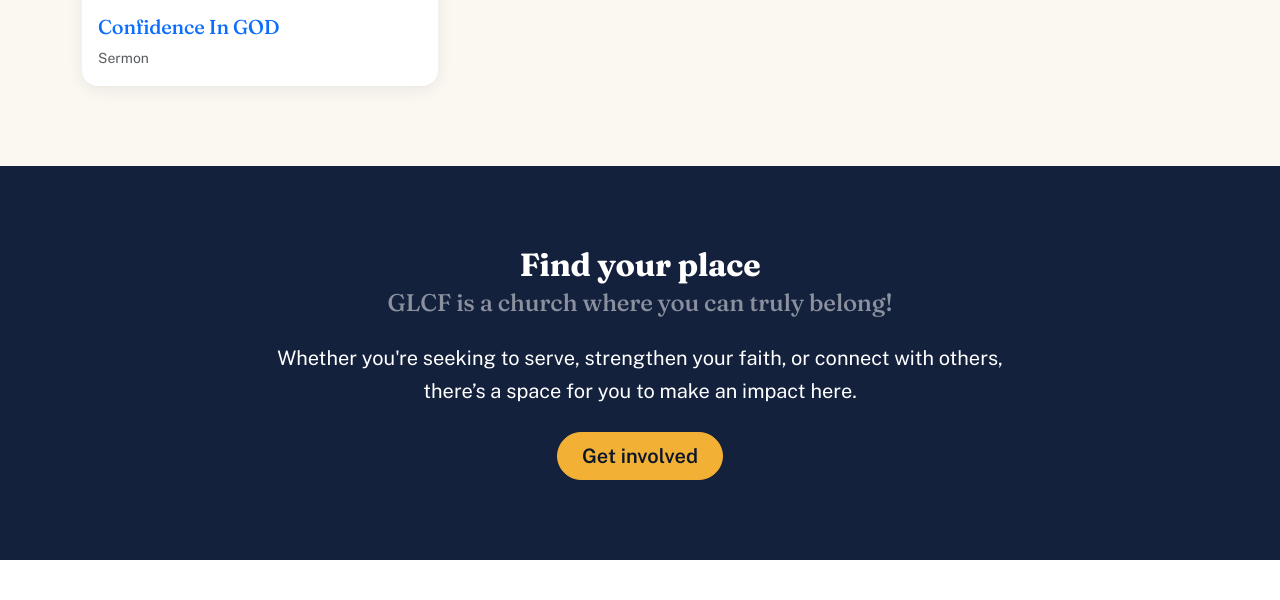
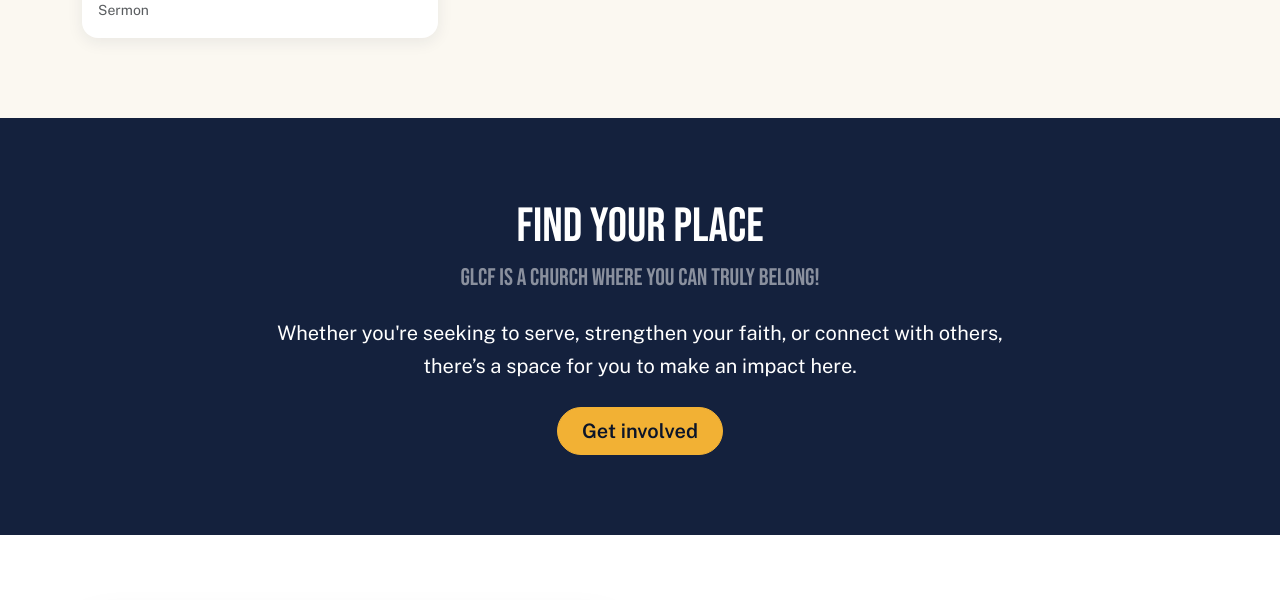
Before and after one commit to petrlewiz/glcf, a Python web app: template templates/index.html in a window 1280 px wide. Shown: the part 1898-2498 px from the top of the page. Run offline with Jinja, Linux system fonts and the light colour scheme; the template is opened without the code that fills it, so the values that code supplies are empty.

Commit message:
Update font

```diff
--- a/docs/static/style.css
+++ b/docs/static/style.css
@@ -15,12 +15,20 @@
   --bs-border-radius-lg: 1rem;
 }
 
-h1, h2, h3, h4, h5, .navbar-brand, .display-3 {
+/* h1, h2, h3, h4, h5, .navbar-brand, .display-3 {
   font-family: "Fraunces", Georgia, serif;
   font-weight: 700;
   color: inherit;
   letter-spacing: -0.01em;
+} */
+
+h1, h2, h3, h4, h5, .navbar-brand, .display-3 {
+  font-family: "Bebas Neue", sans-serif;
+  font-weight: 400;
+  color: inherit;
+  /* letter-spacing: -0.01em; */
 }
+
 h2, h3, h4 { color: var(--glc-navy); }
 .text-white h2, .text-white h3, .section-navy h2, .section-navy h3, .glc-footer h2, .glc-footer h3 { color: #fff; }
 .section-navy h3.text-gold, .text-gold { color: var(--glc-gold) !important; }
--- a/templates/base.html
+++ b/templates/base.html
@@ -12,6 +12,7 @@
   <link rel="preconnect" href="https://fonts.googleapis.com">
   <link rel="preconnect" href="https://fonts.gstatic.com" crossorigin>
   <link href="https://fonts.googleapis.com/css2?family=Fraunces:opsz,wght@9..144,500;9..144,700&family=Public+Sans:wght@400;500;600&display=swap" rel="stylesheet">
+  <link href="https://fonts.googleapis.com/css2?family=Bebas+Neue&display=swap" rel="stylesheet">
   <link href="https://cdn.jsdelivr.net/npm/bootstrap@5.3.8/dist/css/bootstrap.min.css" rel="stylesheet">
   <link href="https://cdn.jsdelivr.net/npm/bootstrap-icons@1.11.3/font/bootstrap-icons.min.css" rel="stylesheet">
   <link href="static/style.css" rel="stylesheet">
--- a/templates/index.html
+++ b/templates/index.html
@@ -32,7 +32,7 @@
   <div class="container">
     <div class="row justify-content-center">
       <div class="col-lg-8 text-center">
-        <h2 class="h1 mb-3">You are a vital part of the Gospel Lighthouse family.</h2>
+        <h2 class="display-5 mb-3">You are a vital part of the Gospel Lighthouse family.</h2>
         <p class="lead">We strive to light the way with God’s Word, reaching beyond our walls.</p>
         <p>Come worship with us, stay inspired, and let’s grow in faith as one!</p>
         <a href="/contact-us/" class="btn btn-gold btn-lg mt-2">Contact us</a>
@@ -51,7 +51,7 @@
         </div>
       </div>
       <div class="col-lg-6">
-        <h2 class="mb-1">Listen to our messages</h2>
+        <h2 class="h1 mb-1">Listen to our messages</h2>
         <h3 class="h5 fw-normal text-body-secondary mb-3">God's Word, on your time</h3>
         <p>Grow in your faith with online sermons designed for today’s busy life. Whether you're new to faith or looking to go deeper, we have messages that fit your schedule.</p>
         <p>Wherever life leads you, you can be part of Gospel Lighthouse Christian Fellowship. Join us live for worship and a community that welcomes you with open arms.</p>
@@ -90,7 +90,7 @@
   <div class="container">
     <div class="row justify-content-center">
       <div class="col-lg-8 text-center">
-        <h2 class="mb-1">Find your place</h2>
+        <h2 class="display-5">Find your place</h2>
         <h3 class="h4 fw-normal text-white-50 mb-4">GLCF is a church where you can truly belong!</h3>
         <p class="lead">Whether you're seeking to serve, strengthen your faith, or connect with others, there’s a space for you to make an impact here.</p>
         <a href="/about-us/" class="btn btn-gold btn-lg mt-2">Get involved</a>
@@ -110,7 +110,7 @@
       </div>
       <div class="col-lg-6">
         <i class="bi bi-brightness-high glow-icon" aria-hidden="true"></i>
-        <h2 class="mb-1">Prayer requests</h2>
+        <h2 class="h1 mb-1">Prayer requests</h2>
         <h3 class="h4 fw-normal text-body-secondary mb-4">You’re not alone — let’s pray together</h3>
         <p class="lead">We believe in the power of prayer. No matter what you’re facing, we’d love to stand with you and lift up your needs in prayer.</p>
         <a href="/contact-us/" class="btn btn-gold btn-lg mt-2">Request prayer</a>
```
Also changed, not shown: docs/index.html (+5 -4 lines).
